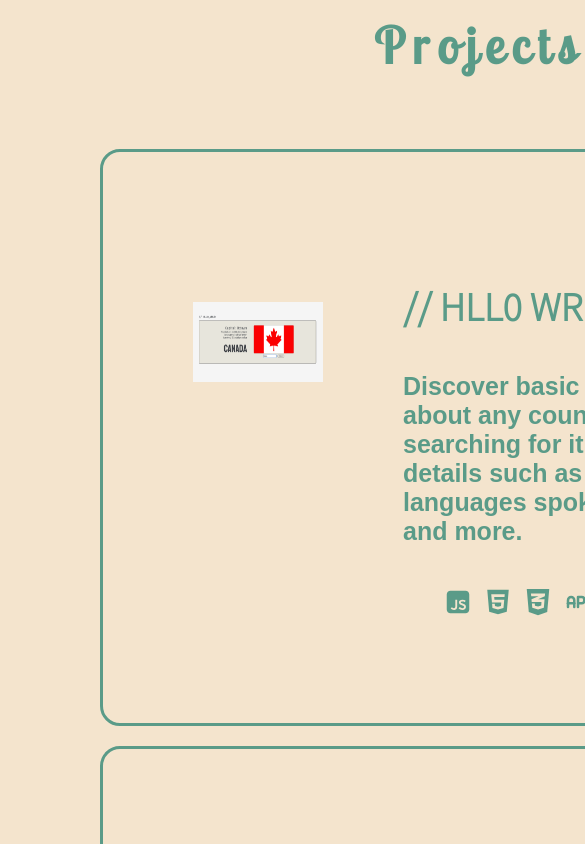
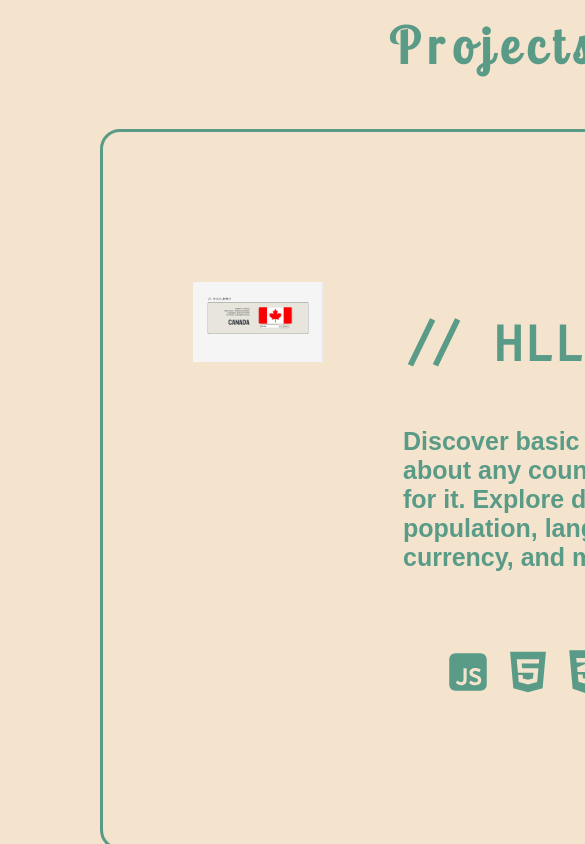
Before and after one commit to arjaybeltran/arjaybeltran, a Next.js app: page / in a window 390 px wide. Shown: the part 1280-2124 px from the top of the page, 585 px wide, since content can reach past the window. Built offline with nearby package versions, Linux system fonts and the light colour scheme; a web font is replaced by a local one.

Commit message:
css updates: project cards

```diff
--- a/components/Projects.js
+++ b/components/Projects.js
@@ -33,7 +33,7 @@ const projects = [
         name: '// HLL0 WRLD',
         description: 'Discover basic information about any country by searching for it. Explore details such as population, languages spoken, currency, and more.',
         liveSite: 'https://hello-world-rose-sigma.vercel.app/',
-        img: '/images/helloworld.png',
+        img: '/images/hello-world-rose-sigma.vercel.app_.png',
         technologies: ['JavaScript', 'HTML', 'CSS', 'API'],
     } ,
     {
@@ -110,7 +110,7 @@ export default function Projects() {
     }
     return (
       <p className="tech-icon" key={techIndex}>
-        <IconComponent size={30} />
+        <IconComponent  />
       </p>
     );
   })}
--- a/public/styles.css
+++ b/public/styles.css
@@ -356,7 +356,9 @@ footer {
 }
 
 
-
+.tech-icon {
+  font-size: 35px;
+}
 
 
 
@@ -403,6 +405,10 @@ footer {
   padding-top: 8px;
   font-size: 35px;
  }
+
+ .tech-icon {
+  font-size: 5
+ }
   nav ul {
     display: flex;
     justify-content: center;
@@ -440,12 +446,16 @@ footer {
     padding: 50px; /* Add padding to separate cards */
     box-sizing: border-box; /* Include padding in card width */
     margin-left: 100px;
-    margin-top: 20px;
+    margin-bottom: 20px;
+
   }
 
+
   h3.project-name {
-    font-size: 40px;
+    font-size: 50px;
+    font-family: 'Fira Code', monospace;
   }
+
   .description {
     font-size: 25px;
   }
@@ -460,9 +470,11 @@ footer {
     padding-left: 300px;
   }
 
-  .footer-icon {
+  .footer-icon, .tech-icon, .chevronRight{
     font-size: 50px; /* Increase the icon size for smaller screens */
   }
+
+
 
 
 
```
Also changed, not shown: public/images/hello-world-rose-sigma.vercel.app_.png (added).
